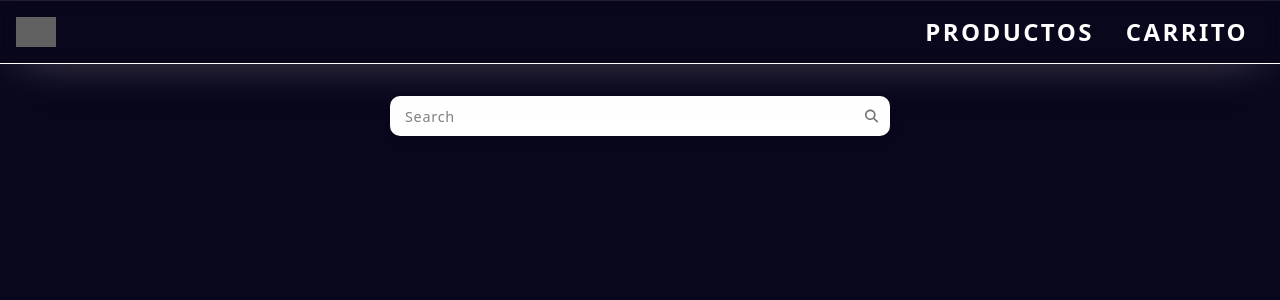
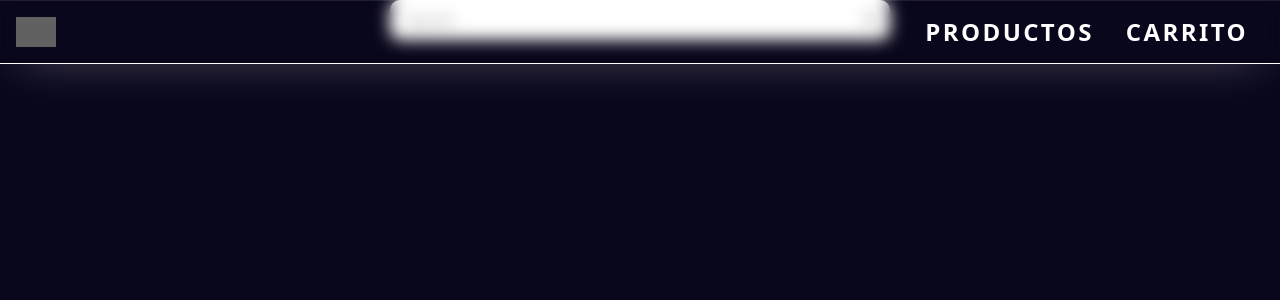
Before and after one commit to AndresG2412/OnlineShop, a Next.js app: page / in a window 1280 px wide. Shown: the top 300 px of the page. Built offline with nearby package versions, Linux system fonts and the light colour scheme; grey boxes are pictures that could not be loaded.

Commit message:
volver a empezar estructura base de datos

```diff
--- a/src/app/Components/Card.jsx
+++ b/src/app/Components/Card.jsx
@@ -1,5 +1,4 @@
 import React from 'react'
-import '../globals.css'
 
 export default function Card({titulo, precio}) {
   return (
--- a/src/app/page.jsx
+++ b/src/app/page.jsx
@@ -1,12 +1,10 @@
 "use client";
 
 import Busqueda from "./Components/Specifics/Busqueda";
-import ProductsView from "./Components/ProductsView";
 
-export default function Home() {
-
+export default function Main() {
   return (
-    <div className="mt-24 w-screen h-auto">
+    <div className="flex flex-col gap-4 items-center">
       <Busqueda />
     </div>
   );
```
